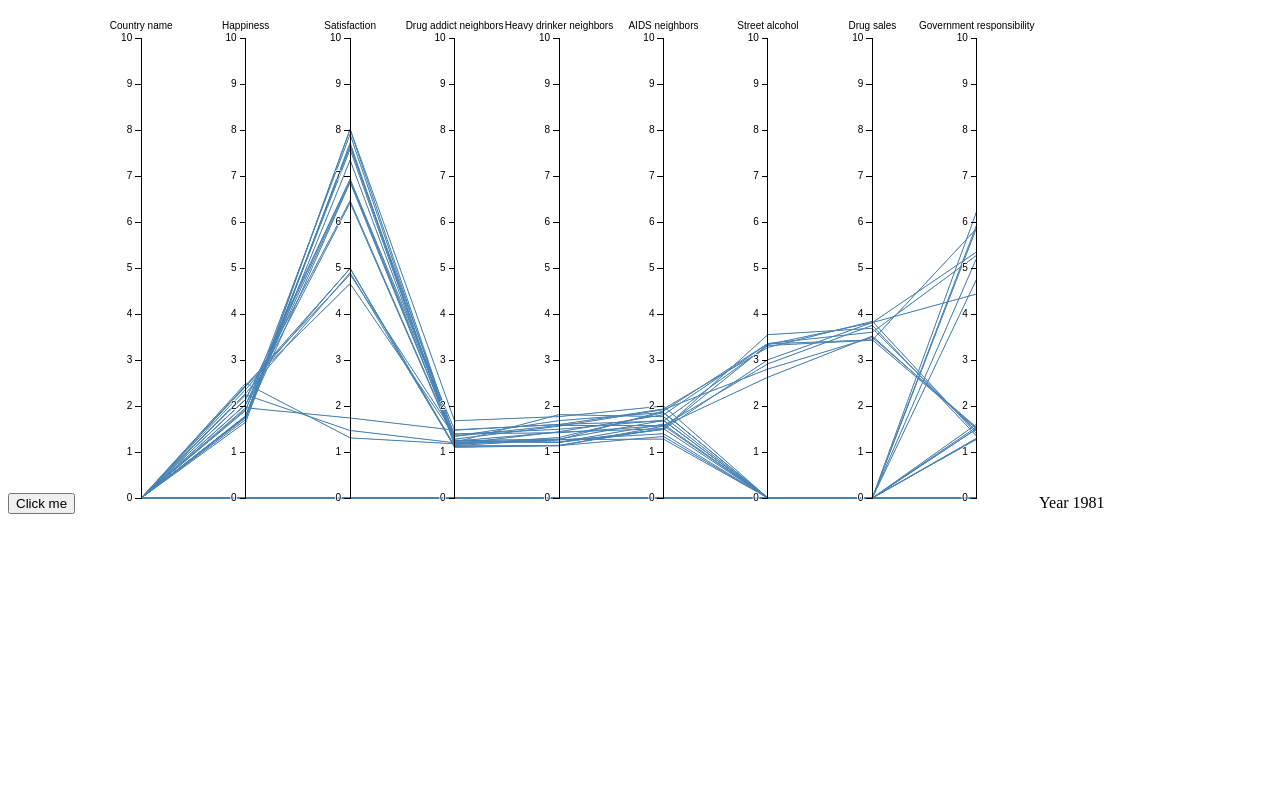
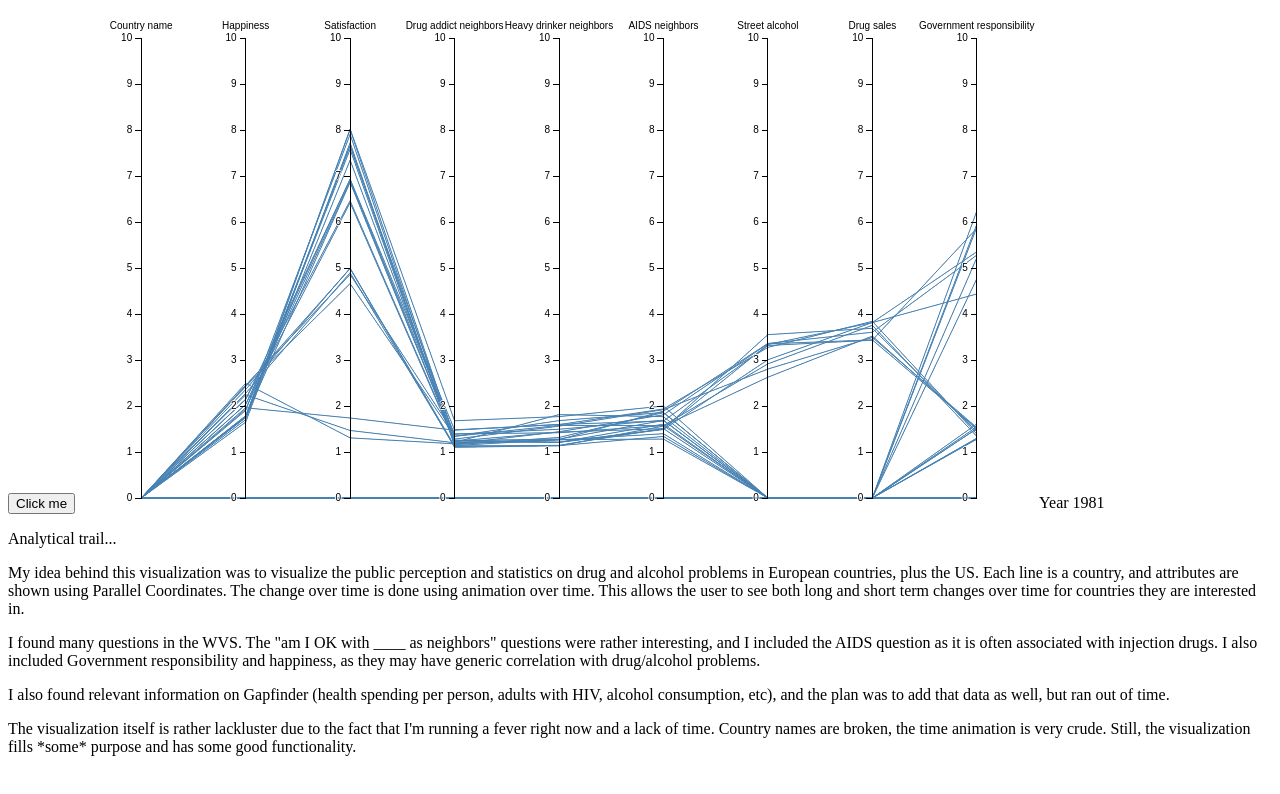
Before and after one commit to theagentd/visualizationproject, a plain HTML site: page proj2/index.html in a window 1280 px wide. Drawn offline with nearby package versions, Linux system fonts and the light colour scheme.

Commit message:
Update index.html

```diff
--- a/proj2/index.html
+++ b/proj2/index.html
@@ -189,3 +189,23 @@ function myclick() {
 }
 
 </script>
+
+<p>
+Analytical trail...
+</p>
+
+<p>
+My idea behind this visualization was to visualize the public perception and statistics on drug and alcohol problems in European countries, plus the US. Each line is a country, and attributes are shown using Parallel Coordinates. The change over time is done using animation over time. This allows the user to see both long and short term changes over time for countries they are interested in.
+</p>
+
+<p>
+I found many questions in the WVS. The "am I OK with ____ as neighbors" questions were rather interesting, and I included the AIDS question as it is often associated with injection drugs. I also included Government responsibility and happiness, as they may have generic correlation with drug/alcohol problems.
+</p>
+
+<p>
+I also found relevant information on Gapfinder (health spending per person, adults with HIV, alcohol consumption, etc), and the plan was to add that data as well, but ran out of time.
+</p>
+
+<p>
+The visualization itself is rather lackluster due to the fact that I'm running a fever right now and a lack of time. Country names are broken, the time animation is very crude. Still, the visualization fills *some* purpose and has some good functionality.
+</p>
```
